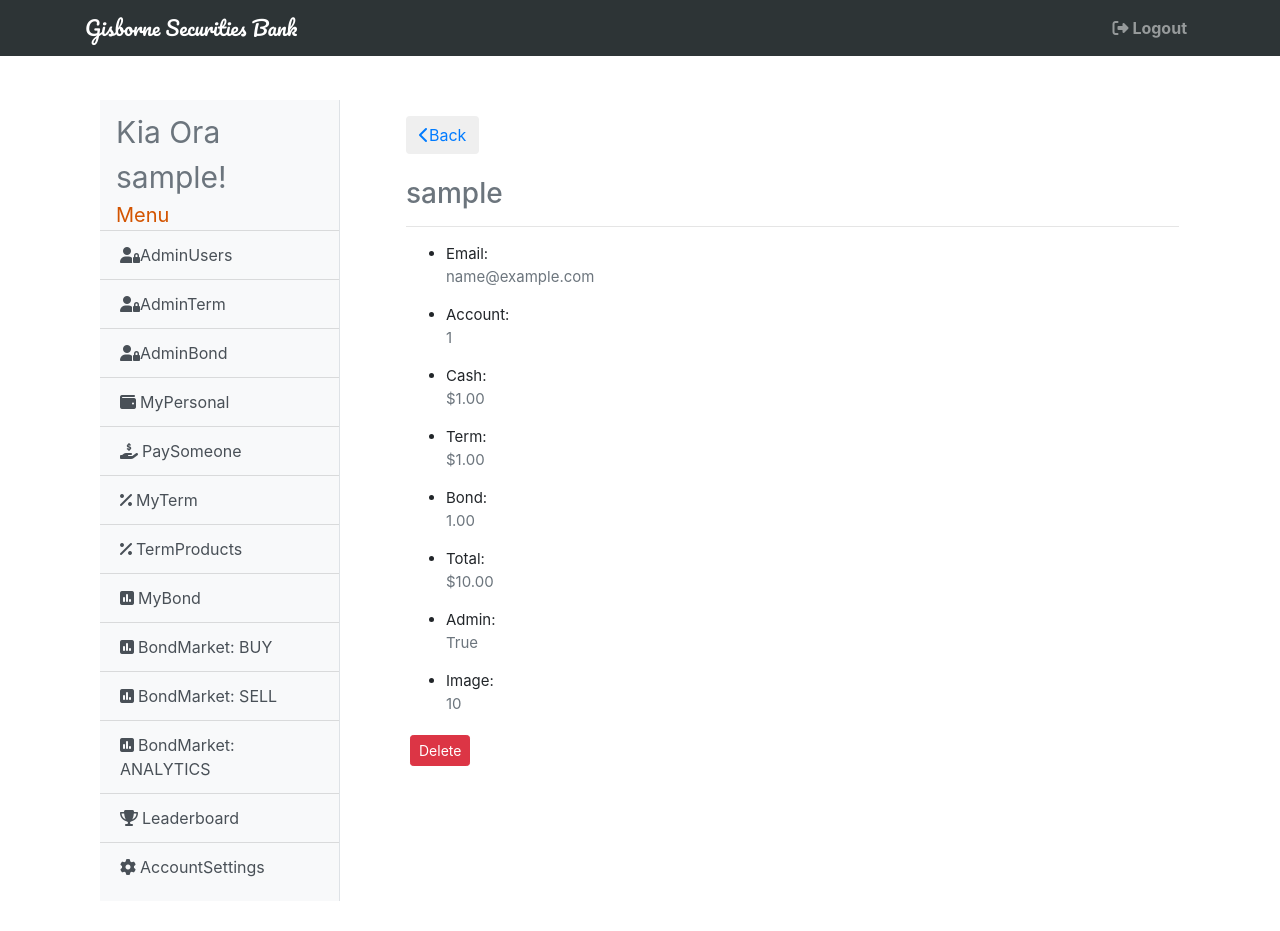
After one commit to bealeness/gsb, a Flask app: page /user/1 in a window 1280 px wide. The commit adds this page. Run offline with Flask 2, Linux system fonts and the light colour scheme; a user stored in the database is signed in; tables that the repository leaves empty hold one stand-in row (values such as "Sample post"); some libraries are stand-ins or nearby versions.

Commit message:
Admin Users created

```diff
--- a/gsb/admin/routes.py
+++ b/gsb/admin/routes.py
@@ -1,7 +1,7 @@
 from gsb import db
 from flask import Blueprint, render_template, flash, redirect, url_for, abort
 from gsb.admin.forms import CreateTermProduct, CreateBond
-from gsb.models import Term, Bond
+from gsb.models import Term, Bond, User
 from flask_login import current_user, login_required
 
 
@@ -38,3 +38,32 @@ def admin_bond():
         return redirect(url_for('admin.admin_bond'))
     stock = Bond.query.order_by(Bond.id).all()
     return render_template('admin/adminbond.html', title='AdminBond', form=form, stock=stock)
+
+
+@admin.route('/adminusers', methods=['GET', 'POST'])
+@login_required
+def admin_users():
+    if current_user.admin != True:
+        abort(403)
+    users = User.query.order_by(User.id).all()
+    return render_template('admin/adminusers.html', title='AdminUsers', users=users)
+
+
+@admin.route('/user/<int:user_id>')
+def user(user_id):
+    if current_user.admin != True:
+        abort(403)
+    user = User.query.get_or_404(user_id)
+    return render_template('admin/user.html', title=user.id, user=user)
+
+
+@admin.route('/user/<int:user_id>/delete', methods=['POST'])
+@login_required
+def delete_user(user_id):
+    if current_user.admin != True:
+        abort(403)
+    user = User.query.get_or_404(user_id)
+    db.session.delete(user)
+    db.session.commit()
+    flash('The user has been deleted.', 'primary')
+    return redirect(url_for('main.home'))
--- /dev/null
+++ b/gsb/templates/admin/user.html
@@ -0,0 +1,46 @@
+{% extends 'base.html' %}
+{% block content %}
+<div class="card-body shadow-lg p-3 mb-5 bg-white rounded" style="font-size: 15px;">
+    <button class="btn">
+        <a href="{{ url_for('admin.admin_users') }}"><i class="fas fa-chevron-left"></i>Back</a>
+    </button>
+    <br>
+    <br>
+        <h3 class="text-muted">{{ user.username }}</h3>
+        <hr>
+            <ul>
+                <li>Email: <p class="text-muted">{{ user.email }}</p></li>
+                <li>Account: <p class="text-muted">{{ user.account }}</p></li>
+                <li>Cash: <p class="text-muted">${{ user.cash }}</p></li>
+                <li>Term: <p class="text-muted">${{ user.term }}</p></li>
+                <li>Bond: <p class="text-muted">{{ user.bond }}</p></li>
+                <li>Total: <p class="text-muted">${{ user.total }}</p></li>
+                <li>Admin: <p class="text-muted">{{ user.admin }}</p></li>
+                <li>Image: <p class="text-muted">{{ user.image }}</p></li>
+            </ul>
+            <div>
+                    <!-- delete modal is from bootstrap, paste modal is posted beneath content section-->
+                    <button type="button" class="btn btn-danger btn-sm m-1" data-toggle="modal" data-target="#deleteModal">Delete</button>
+            </div>
+</div>
+<!-- Modal -->
+<!--change example to delete-->
+<div class="modal fade" id="deleteModal" tabindex="-1" role="dialog" aria-labelledby="deleteModalLabel" aria-hidden="true">
+    <div class="modal-dialog" role="document">
+    <div class="modal-content">
+        <div class="modal-header">
+        <h5 class="modal-title" id="deleteModalLabel">Delete {{ user.username }}?</h5>
+        <button type="button" class="close" data-dismiss="modal" aria-label="Close">
+            <span aria-hidden="true">&times;</span>
+        </button>
+        </div>
+        <div class="modal-footer">
+        <button type="button" class="btn btn-secondary" data-dismiss="modal">Cancel</button>
+        <form action="{{ url_for('admin.delete_user', user_id=user.id) }}" method="POST">
+            <input class="btn btn-danger" type="submit" value="Delete">
+        </form>
+        </div>
+    </div>
+    </div>
+</div>
+{% endblock %}
--- a/gsb/templates/base.html
+++ b/gsb/templates/base.html
@@ -52,6 +52,7 @@
             <div class="sidebar-heading ml-3" style="font-size: 20px; color: #d35400;">Menu</div>
             <div class="list-group list-group-flush">
             {% if current_user.admin == True %}
+              <a href="{{ url_for('admin.admin_users') }}" class="list-group-item list-group-item-action bg-light"><i class="fas fa-user-lock"></i>AdminUsers</a>
               <a href="{{ url_for('admin.admin_term') }}" class="list-group-item list-group-item-action bg-light"><i class="fas fa-user-lock"></i>AdminTerm</a>
               <a href="{{ url_for('admin.admin_bond') }}" class="list-group-item list-group-item-action bg-light"><i class="fas fa-user-lock"></i>AdminBond</a>
             {% endif %}
```
Also changed, not shown: gsb/templates/admin/adminusers.html (added, +27 -0 lines), gsb/gsb.db.
